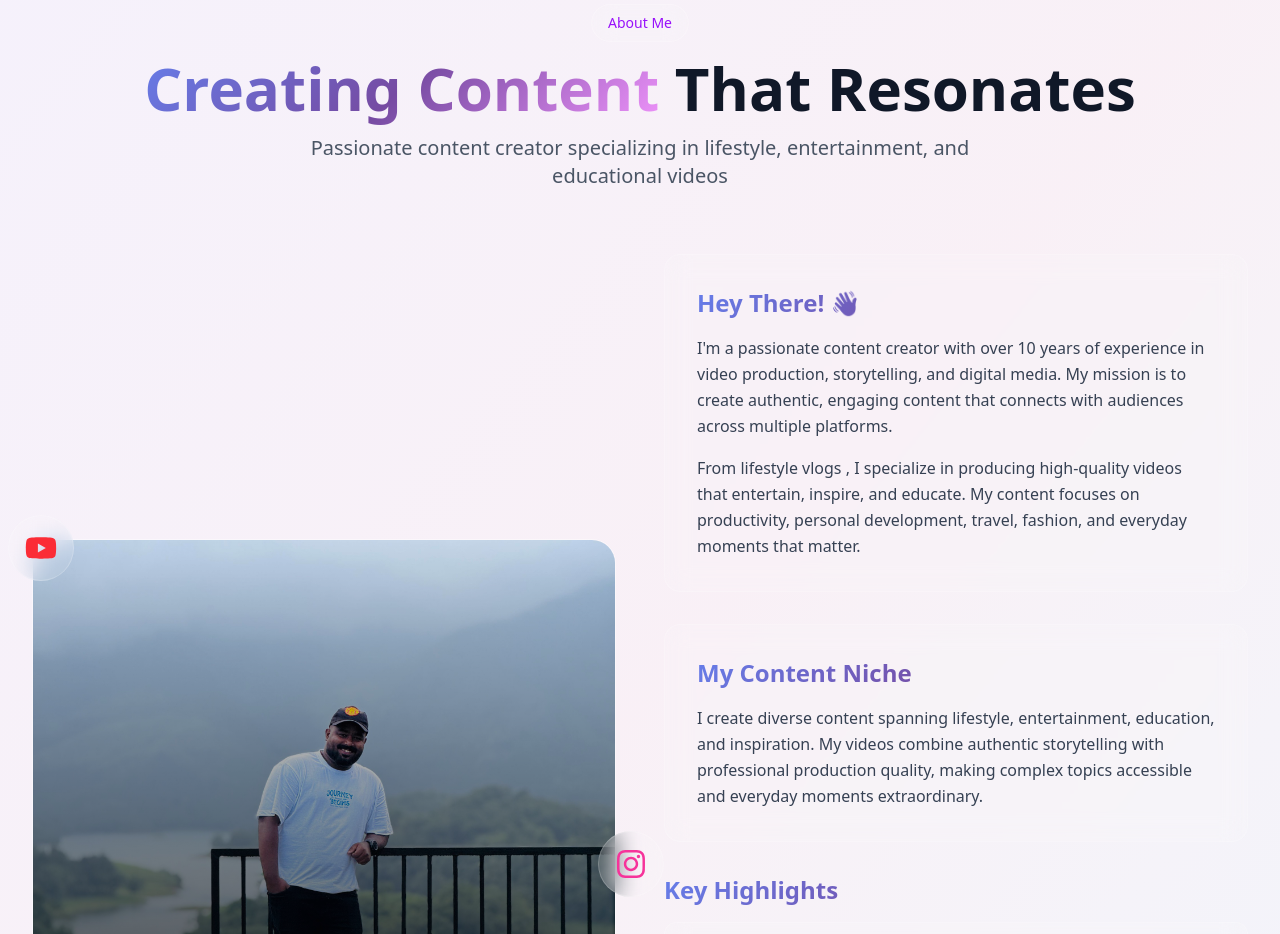
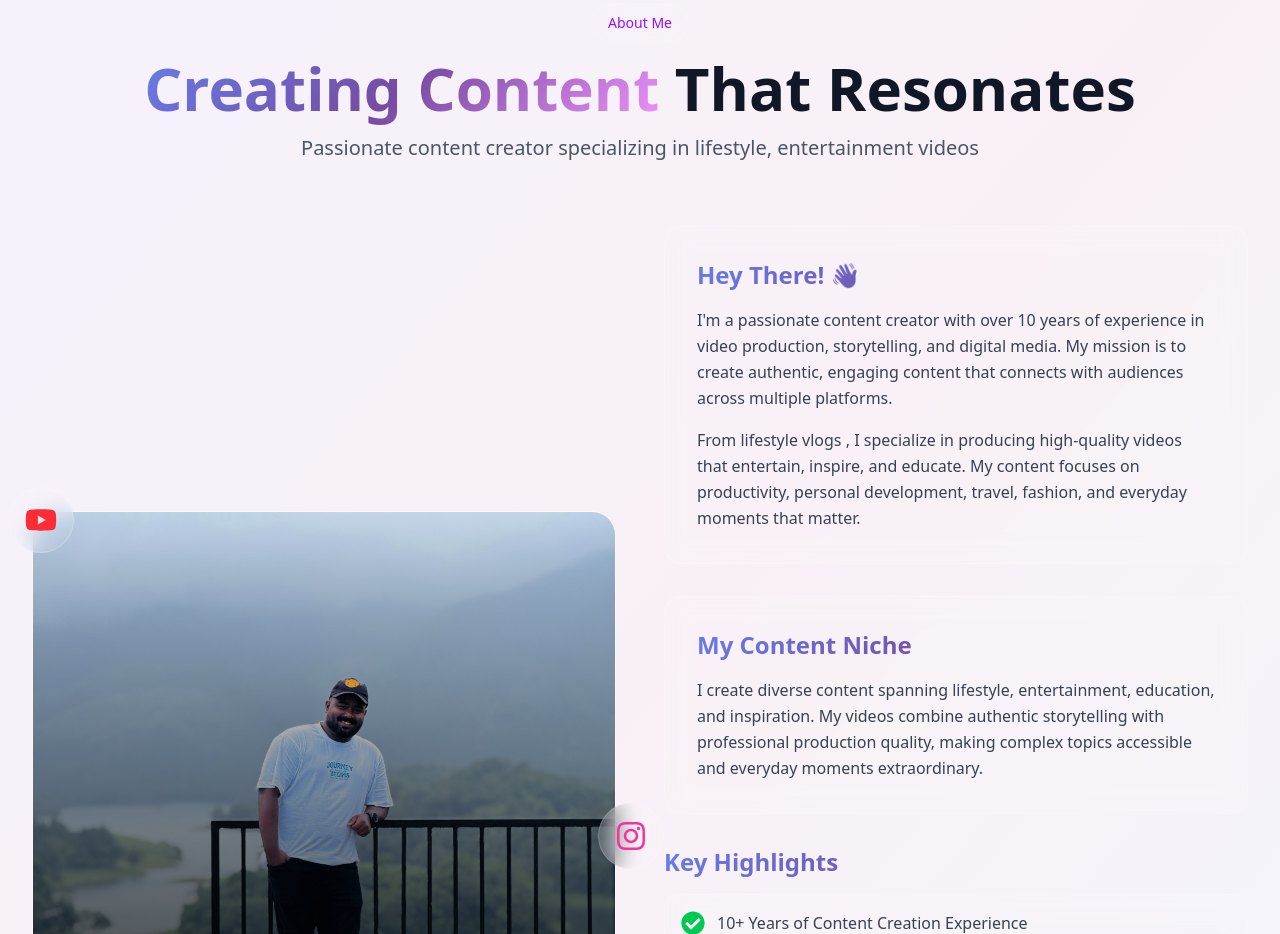
Before and after one commit to vyshnav121/Portfolio, a React (Vite) app: page / in a window 1280 px wide. Shown: the part 1080-2014 px from the top of the page. Built offline with nearby package versions, Linux system fonts and the light colour scheme.

Commit message:
Update About section text (manual user edit)

```diff
--- a/src/components/About.tsx
+++ b/src/components/About.tsx
@@ -71,7 +71,7 @@ export default function About() {
             <span className="text-gray-900 dark:text-white">That Resonates</span>
           </h2>
           <p className="text-xl text-gray-600 dark:text-gray-300 max-w-3xl mx-auto">
-            Passionate content creator specializing in lifestyle, entertainment, and educational videos
+            Passionate content creator specializing in lifestyle, entertainment videos
           </p>
         </motion.div>
 
```
